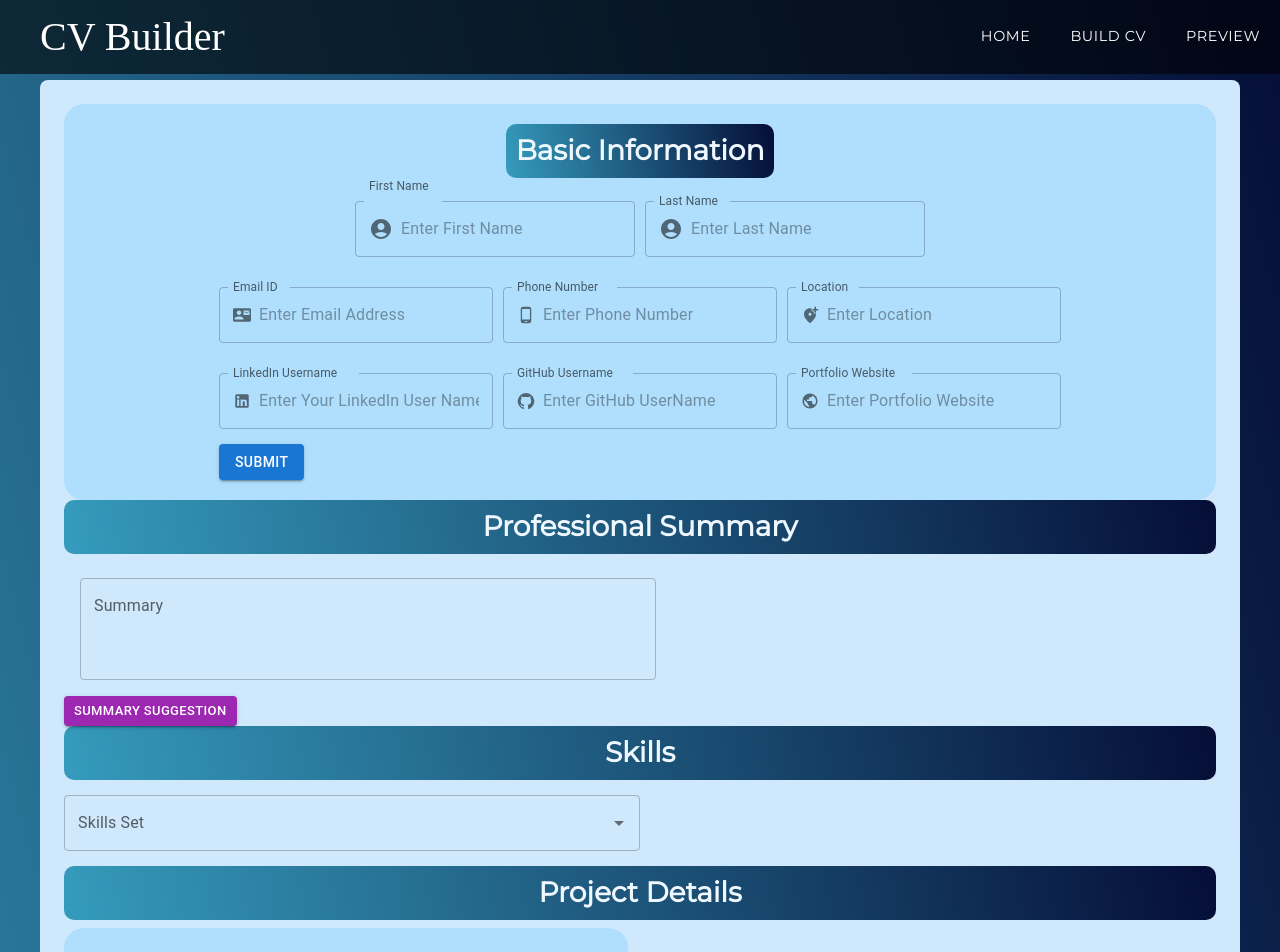
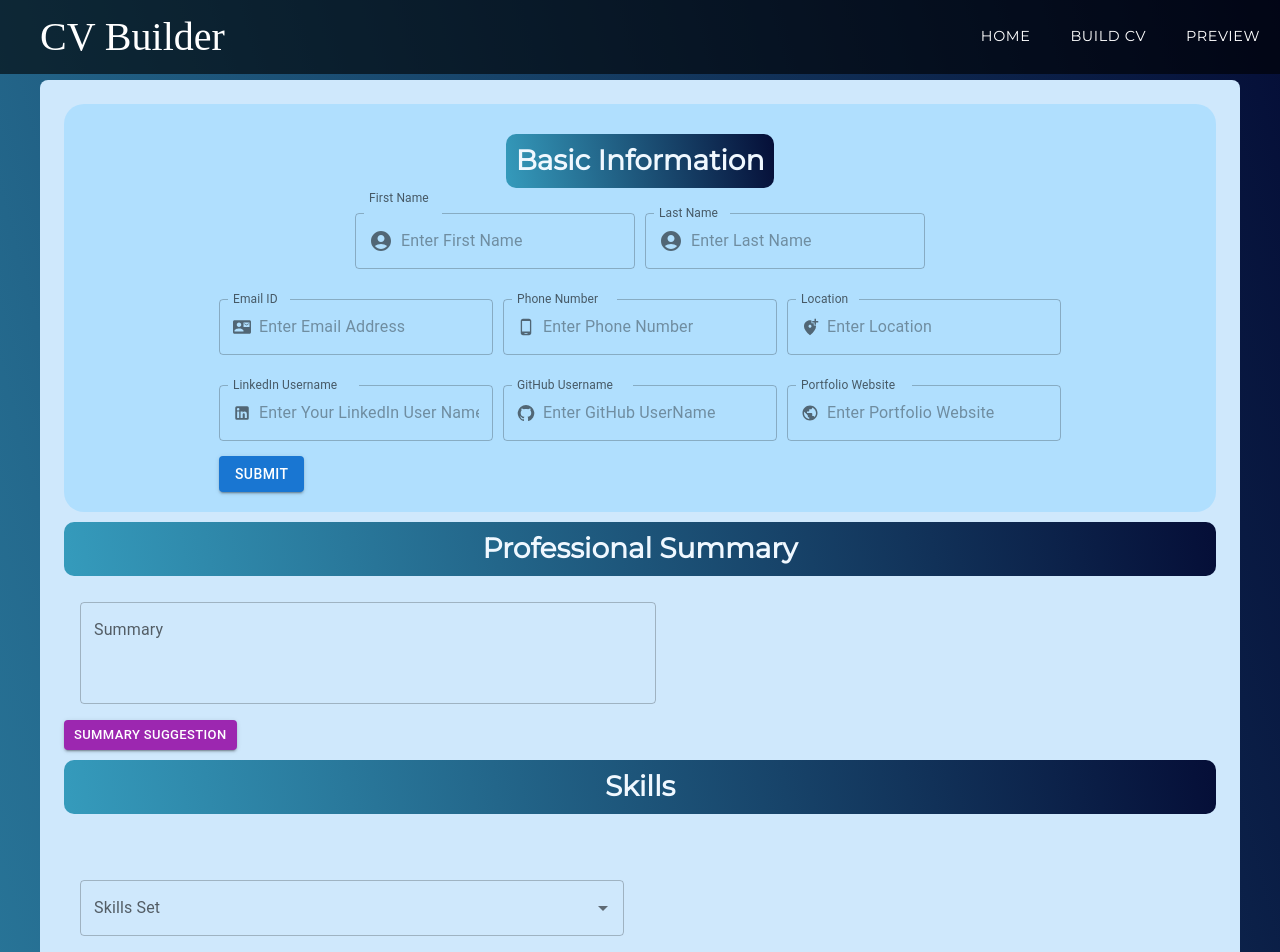
Before and after one commit to maijako/CV-generator, a React (Create React App) app: page /buildCV in a window 1280 px wide. Shown: the top 952 px of the page. Built offline with nearby package versions, Linux system fonts and the light colour scheme; no server answers; a web font is replaced by a local one; what @react-pdf/renderer would draw is missing.

Commit message:
Adds styling to skills section

```diff
--- a/src/components/cvcomponents/SkillsSection.js
+++ b/src/components/cvcomponents/SkillsSection.js
@@ -40,7 +40,7 @@ function SkillsSection() {
                     placeholder="Choose Your Skill Set"
                 />
                 )}
-                sx={{margin: "15px 0", width: "50%"}}
+                sx={{margin: "50px 0", width: "50%", padding: 2}}
             />
         </>
     );
--- a/src/components/cvcomponents/styleForm.css
+++ b/src/components/cvcomponents/styleForm.css
@@ -14,6 +14,7 @@
     border-radius: 10px;
     font-weight: bold;
     color: aliceblue;
+    margin: 10px 0;
   }
 
   .form-row {
```
